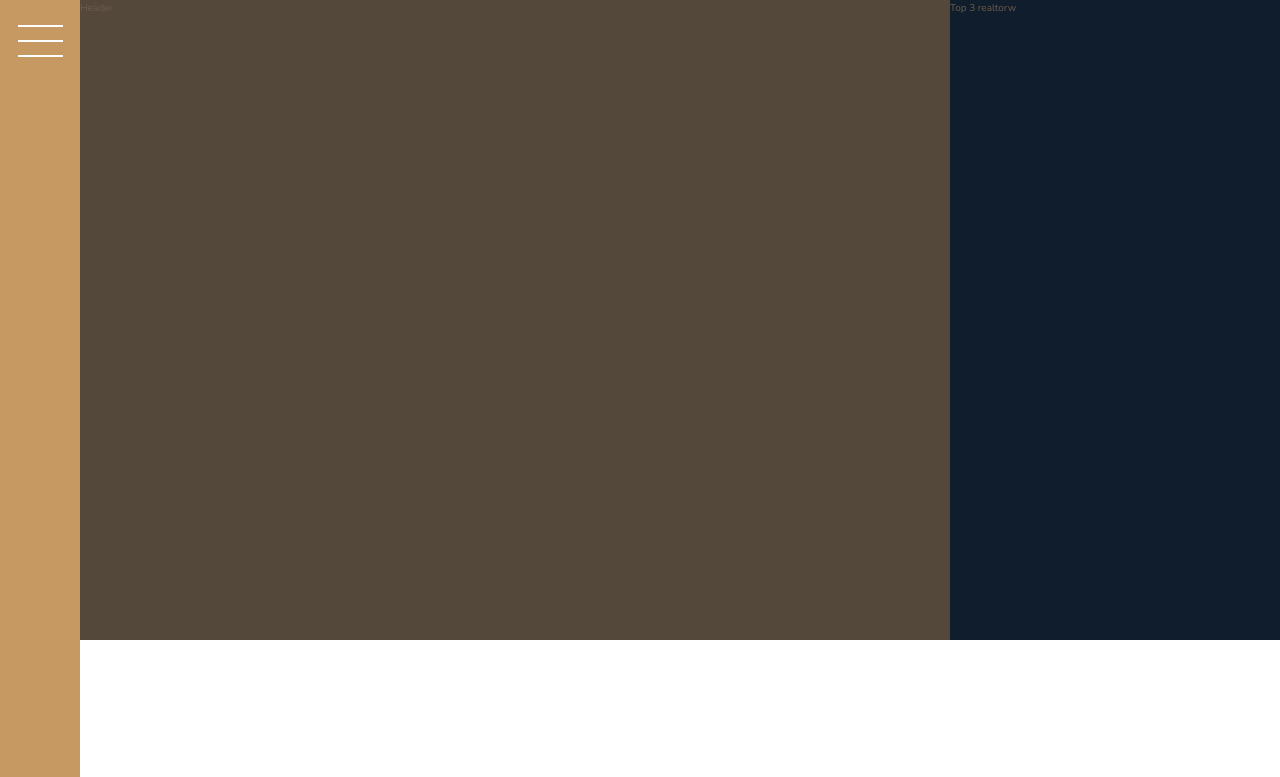
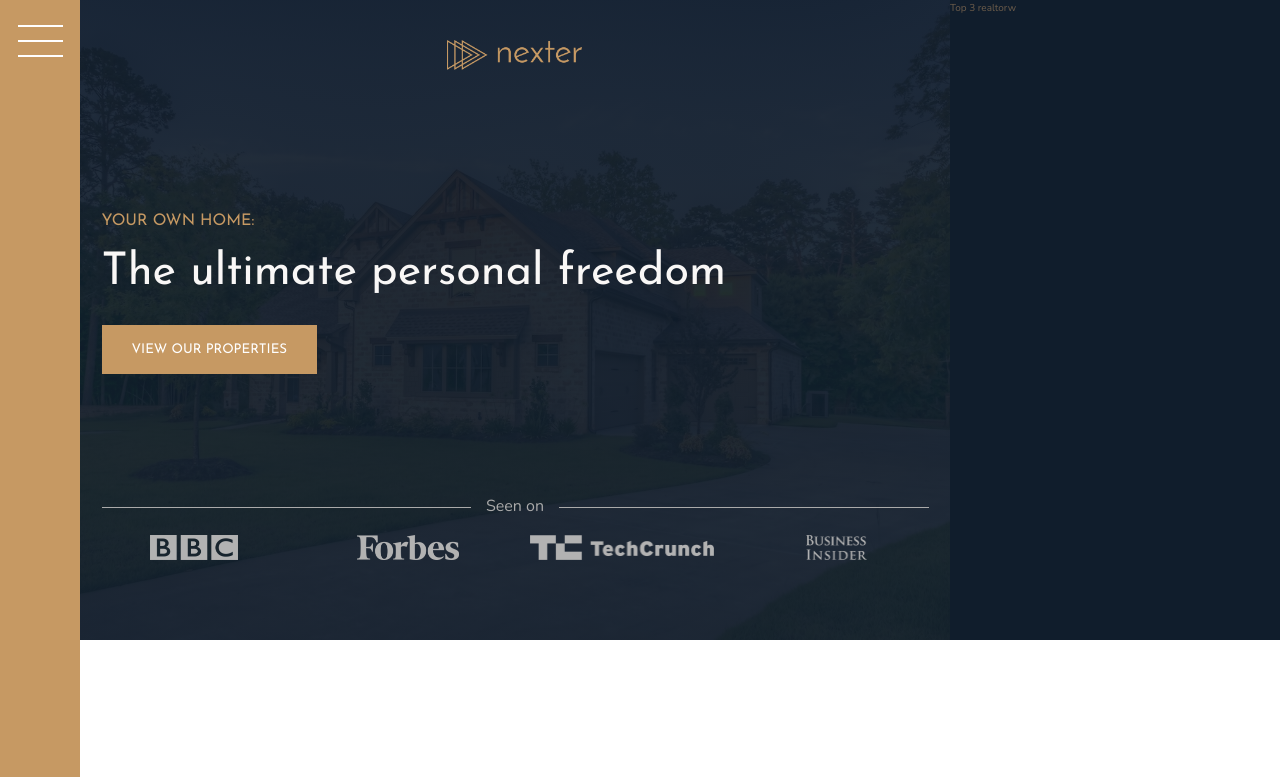
Before and after one commit to lboyadzhiev/nexter, a website: page index.html in a window 1280 px wide. Shown: the top 777 px of the page. Drawn offline with nearby package versions, Linux system fonts and the light colour scheme.

Commit message:
header section - done

```diff
--- a/index.html
+++ b/index.html
@@ -19,7 +19,19 @@
             <button class="nav-btn"></button>
         </div>
 
-        <header class="header">Header</header>
+        <header class="header">
+            <img src="img/logo.png" alt="logo" class="header__logo" />
+            <h3 class="heading-3">Your own home:</h3>
+            <h1 class="heading-1">The ultimate personal freedom</h1>
+            <button class="btn header__btn">View our properties</button>
+            <div class="header__seenon-text">Seen on</div>
+            <div class="header__seenon-logos">
+                <img src="img/logo-bbc.png" alt="seen on logo-1" />
+                <img src="img/logo-forbes.png" alt="seen on logo-2" />
+                <img src="img/logo-techcrunch.png" alt="seen on logo-3" />
+                <img src="img/logo-bi.png" alt="seen on logo-4" />
+            </div>
+        </header>
 
         <div class="realtors">Top 3 realtorw</div>
 
--- a/sass/_header.scss
+++ b/sass/_header.scss
@@ -1,4 +1,56 @@
 .header {
     background-color: $color-grey-dark-1;
     grid-column: full-start / col-end 6;
+    background-image: linear-gradient(rgba($color-secondary, 0.93), rgba($color-secondary, 0.93)),
+        url(../img/hero.jpeg);
+    background-size: cover;
+    background-position: center;
+    padding: 8rem;
+    padding-top: 4rem;
+
+    display: grid;
+    grid-template-rows: 1fr min-content 6rem 1fr;
+    grid-template-columns: max-content;
+    grid-row-gap: 1.5rem;
+    justify-content: center;
+
+    &__logo {
+        height: 3rem;
+        justify-self: center;
+    }
+
+    &__btn {
+        align-self: start;
+        justify-self: start;
+    }
+
+    &__seenon-text {
+        display: grid;
+        grid-template-columns: 1fr max-content 1fr;
+        grid-column-gap: 1.5rem;
+        align-items: center;
+
+        font-size: 1.6rem;
+        color: $color-grey-light-2;
+
+        &::before,
+        &::after {
+            content: '';
+            height: 1px;
+            display: block;
+            background-color: currentColor;
+        }
+    }
+
+    &__seenon-logos {
+        display: grid;
+        grid-template-columns: repeat(4, 1fr);
+        grid-column-gap: 3rem;
+        justify-items: center;
+
+        img {
+            height: 2.5rem;
+            filter: brightness(70%);
+        }
+    }
 }
--- a/sass/_typography.scss
+++ b/sass/_typography.scss
@@ -3,6 +3,12 @@
     font-weight: 400;
 }
 
+.heading-1 {
+    @extend %heading;
+    font-size: 4.5rem;
+    color: $color-grey-light-1;
+    line-height: 1;
+}
 .heading-2 {
     @extend %heading;
     font-size: 4rem;
```
Also changed, not shown: css/style.css.
